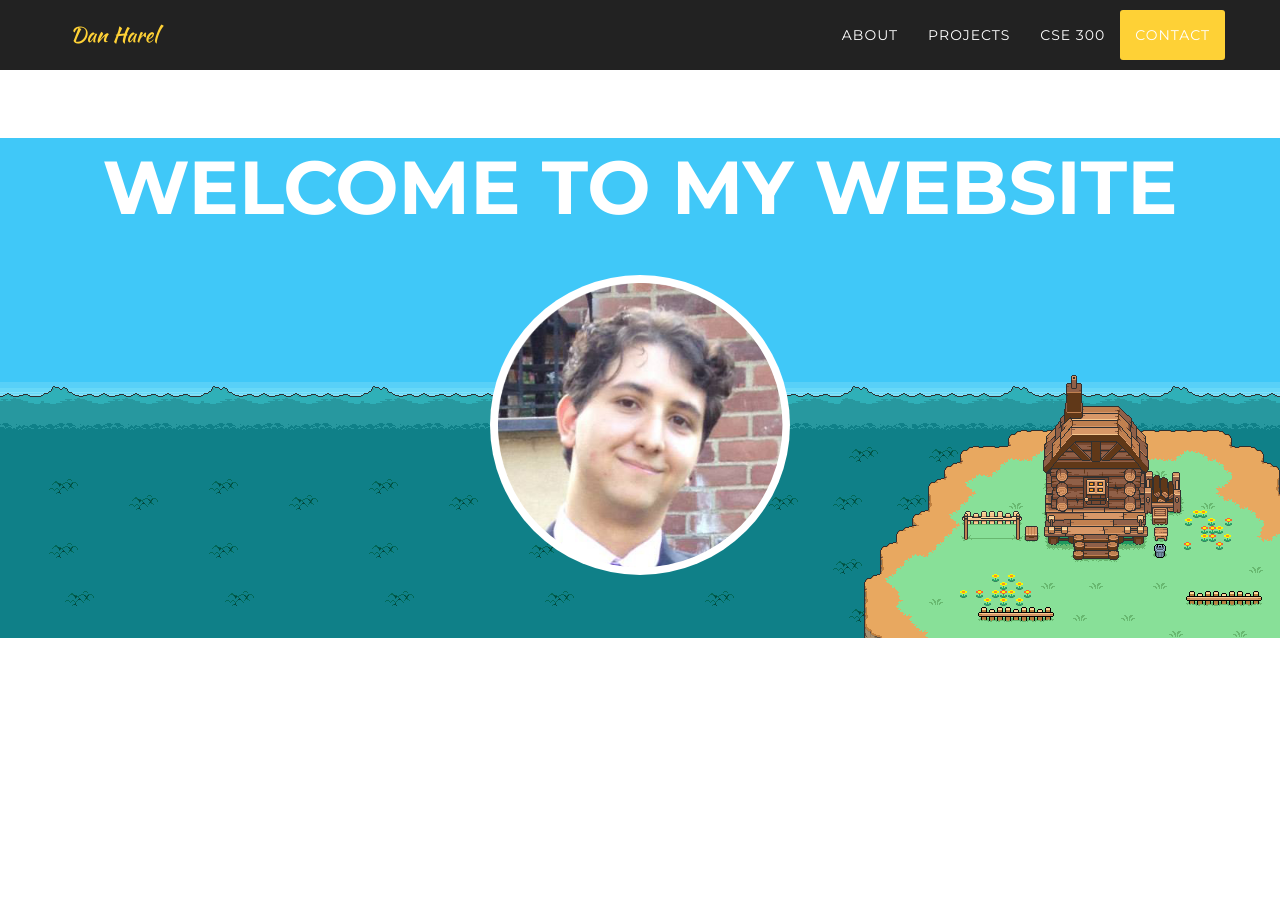
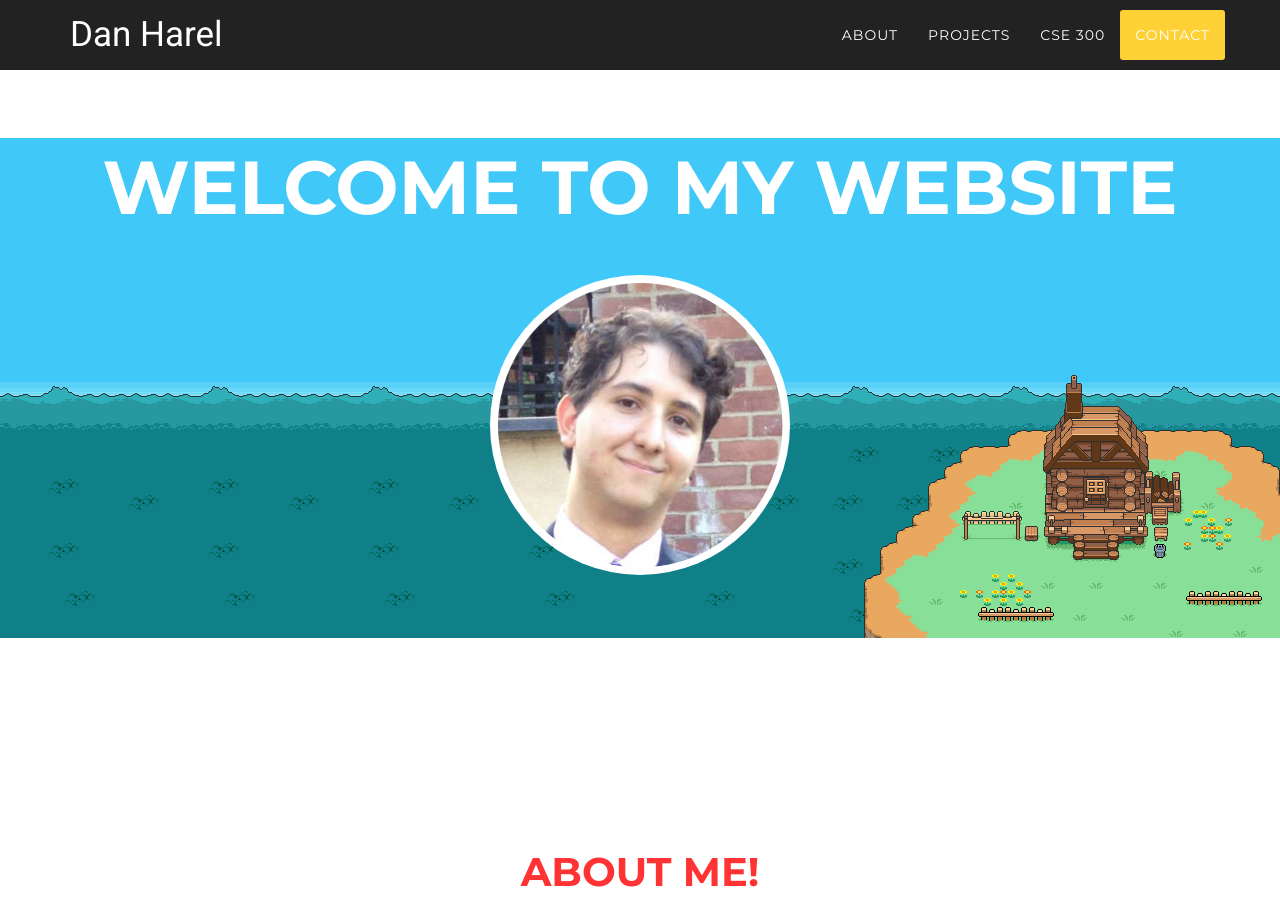
Before and after one commit to danharel/danharel, a plain HTML site: page index.html in a window 1280 px wide. Shown: the top 906 px of the page. Drawn offline with nearby package versions, Linux system fonts and the light colour scheme; a web font is replaced by a local one.

Commit message:
Bouta try some funky stuff

```diff
--- a/css/agency.css
+++ b/css/agency.css
@@ -35,7 +35,7 @@ a.active {
 }
 
 a {
-    color: #fed136;
+    color: #4ddbff;
 }
 
 a:hover,
@@ -175,8 +175,8 @@ fieldset[disabled] .btn-xl.active {
 }
 
 .navbar-default .navbar-brand {
-    font-family: "Kaushan Script","Helvetica Neue",Helvetica,Arial,cursive;
-    color: #fed136;
+    font-family: "Roboto","Helvetica Neue",Helvetica,Arial,sans-serif,cursive;
+    color: #ffffff;
 }
 
 .navbar-default .navbar-brand:hover,
@@ -257,7 +257,7 @@ fieldset[disabled] .btn-xl.active {
     }
 
     .navbar-default.navbar-shrink .navbar-brand {
-        font-size: 1.5em;
+        font-size: 2.5em;
     }
 }
 
@@ -343,7 +343,7 @@ section h3.section-subheading {
 
 @media(min-width:768px) {
     section {
-        padding: 150px 0;
+        padding: 75px 0;
     }
 }
 
--- a/index.html
+++ b/index.html
@@ -7,6 +7,8 @@
     <meta name="author" content="">
 
     <title>Dan Harel</title>
+
+
 
     <!-- Bootstrap Core CSS -->
     <link href="css/bootstrap.min.css" rel="stylesheet">
@@ -20,6 +22,7 @@
     <link href="https://fonts.googleapis.com/css?family=Kaushan+Script" rel="stylesheet" type="text/css">
     <link href="https://fonts.googleapis.com/css?family=Droid+Serif:400,700,400italic,700italic" rel="stylesheet" type="text/css">
     <link href="https://fonts.googleapis.com/css?family=Roboto+Slab:400,100,300,700" rel="stylesheet" type="text/css">
+    <link href='https://fonts.googleapis.com/css?family=Roboto' rel='stylesheet' type='text/css'>
 
     <!-- HTML5 Shim and Respond.js IE8 support of HTML5 elements and media queries -->
     <!-- WARNING: Respond.js doesn't work if you view the page via file:// -->
```
